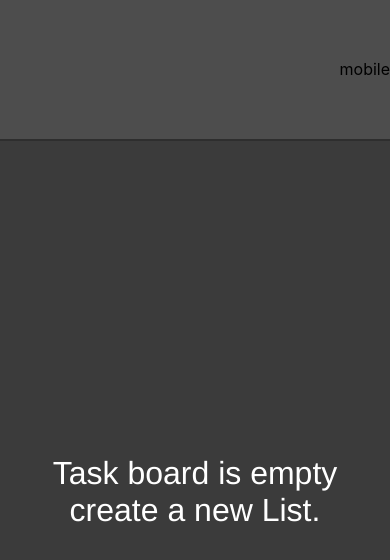
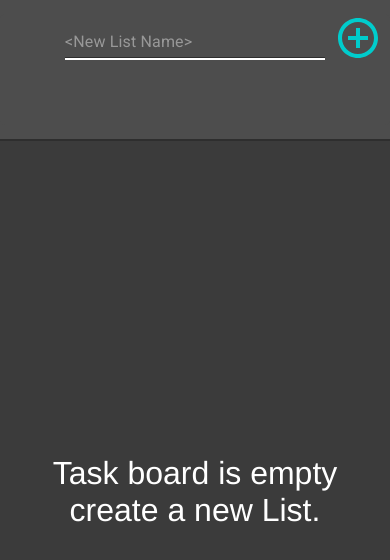
Before and after one commit to jiroquijano/optimise-task-list-client, a React (Create React App) app: page / in a window 390 px wide. Shown: the top 560 px of the page. Built offline with nearby package versions, Linux system fonts and the light colour scheme; no server answers.

Commit message:
styled docked components for mobile

```diff
--- a/src/components/AddListTemplate.jsx
+++ b/src/components/AddListTemplate.jsx
@@ -5,37 +5,37 @@ import AddCircleOutlineIcon from '@mui/icons-material/AddCircleOutline';
 import { Input } from '@mui/material';
 import taskBoardService from '../services/taskBoardService';
 import TaskBoardContext from '../context/TaskBoardContext';
-
+import { useMediaQuery } from '@mui/material';
 const useStyles = makeStyles({
-    root: {
+    root: ({mobile}) => ({
         display: 'flex',
-        height: '20rem',
-        width: '80%',
+        height: mobile ? '80%':'20rem',
+        width: mobile ? '100%':'80%',
         background: '#4D4D4D',
-        border: 'dashed 2px #00CCCC',
+        border: mobile ? 'none':'dashed 2px #00CCCC',
         borderRadius: '5px',
         alignItems: 'flex-start',
         justifyContent: 'center'
-    },
-    rootGrid: {
-        width: '100%',
-        display: 'flex'
-    },
-    inputContainer: {
+    }),
+    // rootGrid: {
+    //     width: '100%',
+    //     display: 'flex'
+    // },
+    inputContainer: ({mobile}) => ({
         display: 'flex',
         width: '100%',
         alignItems: 'center',
-        justifyContent: 'center',
+        justifyContent: mobile ? 'flex-end':'center',
         paddingTop: '10px'
-    },
-    addIconContainer: {
+    }),
+    addIconContainer: ({mobile}) => ({
         display: 'flex',
         width: 'auto',
         alignItems: 'center',
         justifyContent: 'center',
         cursor: 'pointer',
-        paddingTop: '10vh'
-    },
+        paddingTop: mobile ? undefined: '10vh'
+    }),
     inputStyle: {
         '&.underline': {
             borderBottom: `2px solid white`
@@ -44,7 +44,8 @@ const useStyles = makeStyles({
 });
 
 const AddListTemplate = () => {
-    const classes = useStyles();
+    const mobile = useMediaQuery('(max-width:600px)');
+    const classes = useStyles({mobile});
     const [inputName, setInputName] = useState('');
     const {taskBoardDispatch} = useContext(TaskBoardContext);
     const handleAddList = async () => {
@@ -59,8 +60,8 @@ const AddListTemplate = () => {
     }
     return (
         <div className={classes.root}>
-            <Grid className={classes.rootGrid} container direction={'column'}>
-                <Grid className={classes.inputContainer} xs={2} item>
+            <Grid className={classes.rootGrid} container direction={ mobile ? 'row':'column'}>
+                <Grid className={classes.inputContainer} xs={10} md={2} item>
                     <Input
                         placeholder='<New List Name>'
                         sx={{color: '#FFFFFF', width: '80%', textAlign: 'center'}}
@@ -74,9 +75,9 @@ const AddListTemplate = () => {
                         }}
                     />
                 </Grid>
-                <Grid className={classes.addIconContainer} xs={10} item>
+                <Grid className={classes.addIconContainer} xs={2} md={2} item>
                     <AddCircleOutlineIcon
-                        sx={{ color: '#00CCCC', fontSize: '5rem' }}
+                        sx={{ color: '#00CCCC', fontSize: mobile ? '3rem':'5rem' }}
                         onClick={handleAddList}
                     />
                 </Grid>
--- /dev/null
+++ b/src/components/DockedContainerOptions.jsx
@@ -0,0 +1,14 @@
+import React from 'react';
+import SelectionOption from './SelectionOption';
+import AddListTemplate from './AddListTemplate';
+import _ from 'lodash';
+
+const DockedContainerOptions = ({tasksSelected}) => {
+    return !_.isEmpty(tasksSelected) ? (
+                <SelectionOption/>
+            ) : (
+                <AddListTemplate/>
+            )
+}
+
+export default DockedContainerOptions;
--- a/src/components/SelectionOption.jsx
+++ b/src/components/SelectionOption.jsx
@@ -4,24 +4,26 @@ import { Grid } from '@mui/material';
 import { Button } from '@mui/material';
 import taskBoardService from '../services/taskBoardService';
 import TaskBoardContext from '../context/TaskBoardContext';
+import { useMediaQuery } from '@mui/material';
 
 const useStyles = makeStyles({
-    root: {
+    root: ({mobile})=>({
         display: 'flex',
         height: 'auto',
         width: '80%',
-        background: '#4D4D4D',
-        border: 'dashed 2px #D6B656',
+        //background: mobile ? 'none':'#4D4D4D',
+        border: mobile ? 'none':'dashed 2px #D6B656',
         borderRadius: '5px',
         alignItems: 'center',
-        justifyContent: 'center',
-        padding: '20px'
-    },
-    rootGrid: {
+        justifyContent: mobile ? 'flex-end':'center',
+        padding: mobile ? 'none':'20px'
+    }),
+    rootGrid: ({mobile})=>({
         width: '100%',
         display: 'flex',
-        flexWrap: 'nowrap'
-    },
+        flexWrap: 'nowrap',
+        justifyContent: mobile ? 'flex-end' : 'center'
+    }),
     optionContainer: {
         display: 'flex',
         alignItems: 'center',
@@ -30,7 +32,8 @@ const useStyles = makeStyles({
 });
 
 const SelectionOption = () => {
-    const classes = useStyles();
+    const mobile = useMediaQuery('(max-width:600px)');
+    const classes = useStyles({mobile});
     const {taskBoardDispatch, tasksSelected} = useContext(TaskBoardContext);
 
     const handleDeselect = () => {
@@ -52,20 +55,20 @@ const SelectionOption = () => {
 
     return (
         <div className={classes.root}>
-            <Grid className={classes.rootGrid} container direction={'column'}>
+            <Grid className={classes.rootGrid} container direction={mobile ? 'row':'column'}>
                 <Grid className={classes.optionContainer} item>
                     <Button
                         variant='contained'
-                        style={{background: '#D6B656', width: '100%', margin: '5px'}}
+                        style={{background: '#D6B656', width: '100%', margin: mobile ? '2px':'5px'}}
                         onClick={handleDeleteAll}
                     >
-                        Delete Selected Tasks
+                        Delete Tasks
                     </Button>
                 </Grid>
                 <Grid className={classes.optionContainer} item>
                     <Button
                         variant='contained'
-                        style={{background: '#D6B656', width: '100%', margin: '5px'}}
+                        style={{background: '#D6B656', width: '100%', margin: mobile ? '2px':'5px'}}
                         onClick={handleDeselect}
                     >
                         Cancel Selection
--- a/src/pages/TaskBoardPage.jsx
+++ b/src/pages/TaskBoardPage.jsx
@@ -4,12 +4,11 @@ import {makeStyles} from '@mui/styles/'
 import { Grid } from '@mui/material';
 import useMediaQuery from '@mui/material/useMediaQuery';
 import EmptyTaskBoardSpiel from '../components/EmptyTaskBoardSpiel';
-import AddListTemplate from '../components/AddListTemplate';
 import TaskBoard from '../components/TaskBoard/TaskBoard';
 import TaskBoardContext from '../context/TaskBoardContext';
 import taskBoardReducer from '../reducers/taskBoardReducer';
 import taskBoardService from '../services/taskBoardService';
-import SelectionOption from '../components/SelectionOption';
+import DockedContainerOptions from '../components/DockedContainerOptions';
 
 const useStyles = makeStyles({
     rootGrid: ({mobile}) => ({
@@ -59,16 +58,6 @@ const TaskBoardPage = () => {
         fetchAllLists();
     },[]);
 
-    const DockedContainerOptions = () => {
-        return (
-            !_.isEmpty(taskBoard.tasksSelected) ? (
-                <SelectionOption/>
-            ) : (
-                <AddListTemplate/>
-            )
-        )
-    }
-
     return (
         <TaskBoardContext.Provider value={{
             taskLists: taskBoard.taskLists,
@@ -77,13 +66,10 @@ const TaskBoardPage = () => {
         }}>
             <Grid className={classes.rootGrid} container direction={mobile ? 'column' : 'row'}>
                 <Grid className={classes.dockedContainer} xs={2} sm={3} item >
-                    {
-                        mobile ? (
-                            <div>mobile</div>
-                        ):(
-                            <DockedContainerOptions/>
-                        )
-                    }
+                    <DockedContainerOptions
+                        mobile={mobile}
+                        tasksSelected={taskBoard.tasksSelected}
+                    />
                 </Grid>
                 <Grid className={classes.taskBoardContainer} xs={10} sm={9} container item>
                     {
```
